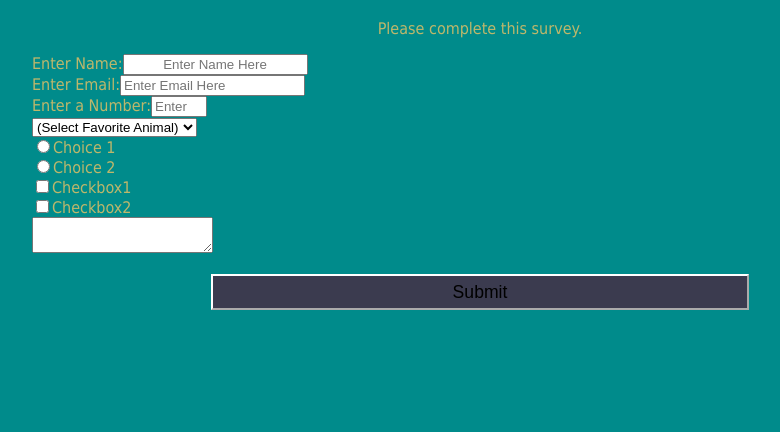
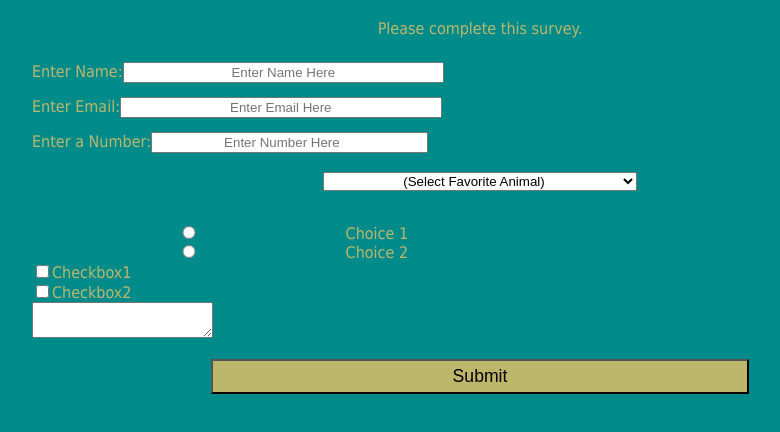
Before and after one commit to LexiTurgeon/BuildASurveryForm, a plain HTML site: page index.html in a window 1280 px wide. Shown: the part 62-494 px from the top of the page, without its empty margins (160-940 px from the left). Drawn offline with Linux system fonts and the light colour scheme.

Commit message:
Update styles.css

```diff
--- a/styles.css
+++ b/styles.css
@@ -20,18 +20,37 @@ form {
   padding-bottom: 2em;
 }
 
-input[type="text"]{
-  text-align: center;
-
+#name-label, #email-label, #number-label{
+  display: inline-block;
+  margin: 0.5rem 0;
+  text-align: left;
 }
 
+#name, #email{
+  text-align: center;
+  margin: 0 auto;
+  display: inline-block;
+  width: 35%;
+}
+
+input[type="number"]{
+  width: 30%;
+  text-align: center;
+}
+
+select{
+  text-align: center;
+  display: block;
+  width: 35%;
+  margin: 1em auto;
+}
 input[type="submit"]{
   display: block;
   width: 60%;
   margin: 1em auto;
   height: 2em;
   font-size: 1.1rem;
-  background-color: #3b3b4f;
-  border-color: white;
+  background-color: #BDB76B;
+  border-color: BDB76B;
   min-width: 300px;
 }
```
